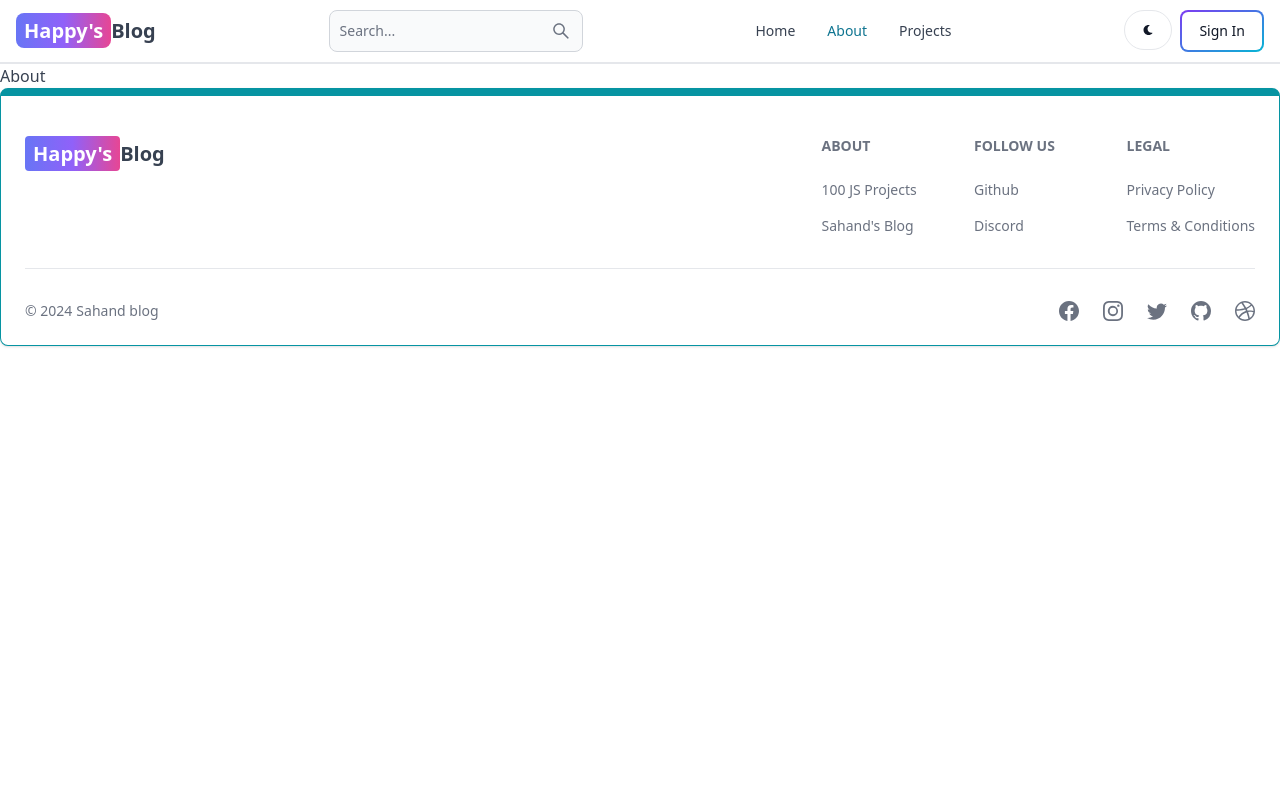
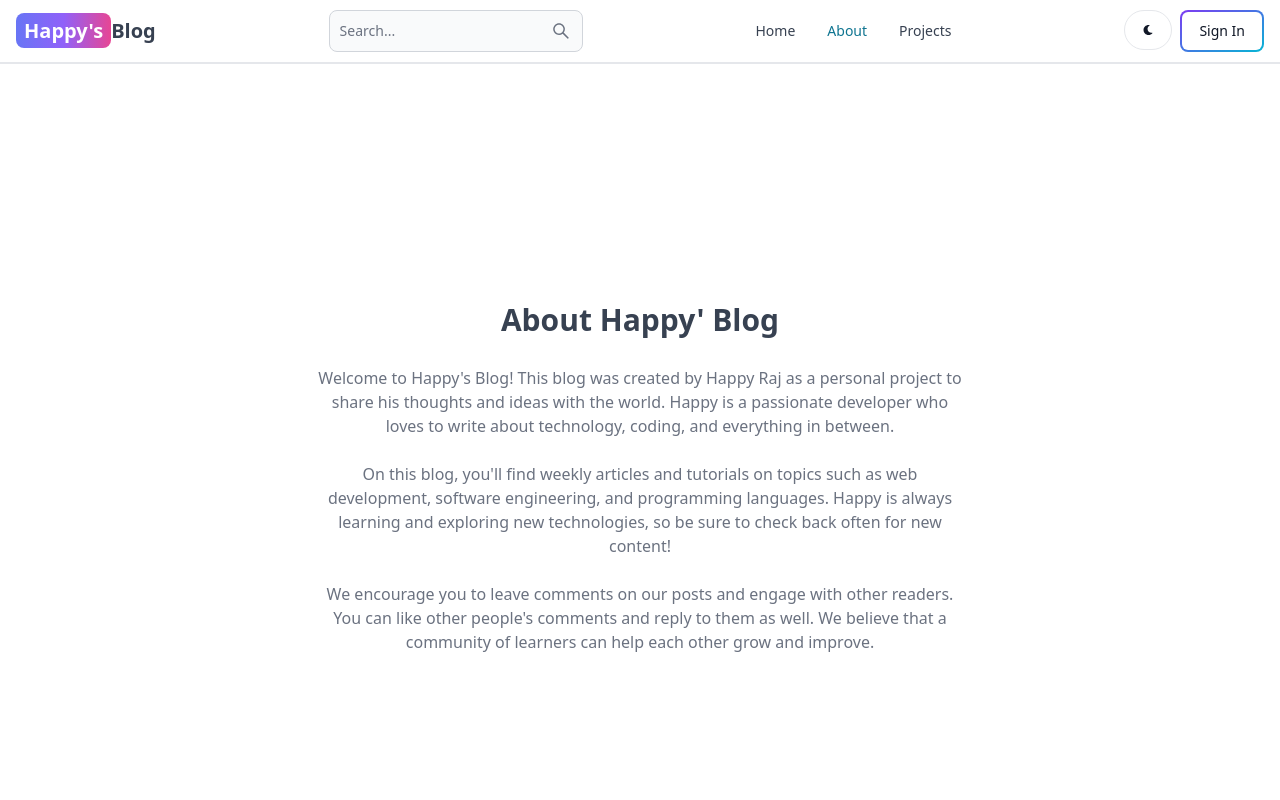
Before and after one commit to happyraj011/mern-blog, a React app in the folder client/: page /about in a window 1280 px wide. Shown: the top 800 px of the page. Built offline with nearby package versions, Linux system fonts and the light colour scheme; no server answers; the HTML template or start-up script is replaced by a standard one.

Commit message:
complete about and projects pages

```diff
--- a/client/src/pages/About.jsx
+++ b/client/src/pages/About.jsx
@@ -1,9 +1,35 @@
-import React from 'react'
-
 export default function About() {
   return (
-    <div>
-      About
+    <div className='min-h-screen flex items-center justify-center'>
+      <div className='max-w-2xl mx-auto p-3 text-center'>
+        <div>
+          <h1 className='text-3xl font font-semibold text-center my-7'>
+            About Happy' Blog
+          </h1>
+          <div className='text-md text-gray-500 flex flex-col gap-6'>
+            <p>
+              Welcome to Happy's Blog! This blog was created by Happy Raj
+              as a personal project to share his thoughts and ideas with the
+              world. Happy is a passionate developer who loves to write about
+              technology, coding, and everything in between.
+            </p>
+
+            <p>
+              On this blog, you'll find weekly articles and tutorials on topics
+              such as web development, software engineering, and programming
+              languages. Happy is always learning and exploring new
+              technologies, so be sure to check back often for new content!
+            </p>
+
+            <p>
+              We encourage you to leave comments on our posts and engage with
+              other readers. You can like other people's comments and reply to
+              them as well. We believe that a community of learners can help
+              each other grow and improve.
+            </p>
+          </div>
+        </div>
+      </div>
     </div>
-  )
+  );
 }
--- a/client/src/pages/Projects.jsx
+++ b/client/src/pages/Projects.jsx
@@ -1,9 +1,11 @@
-import React from 'react'
+import CallToAction from '../components/CallToAction';
 
 export default function Projects() {
   return (
-    <div>
-      Projects
+    <div className='min-h-screen max-w-2xl mx-auto flex justify-center items-center flex-col gap-6 p-3'>
+      <h1 className='text-3xl font-semibold'>Pojects</h1>
+      <p className='text-md text-gray-500'>Build fun and engaging projects while learning HTML, CSS, and JavaScript!</p>
+      <CallToAction />
     </div>
   )
 }
```
